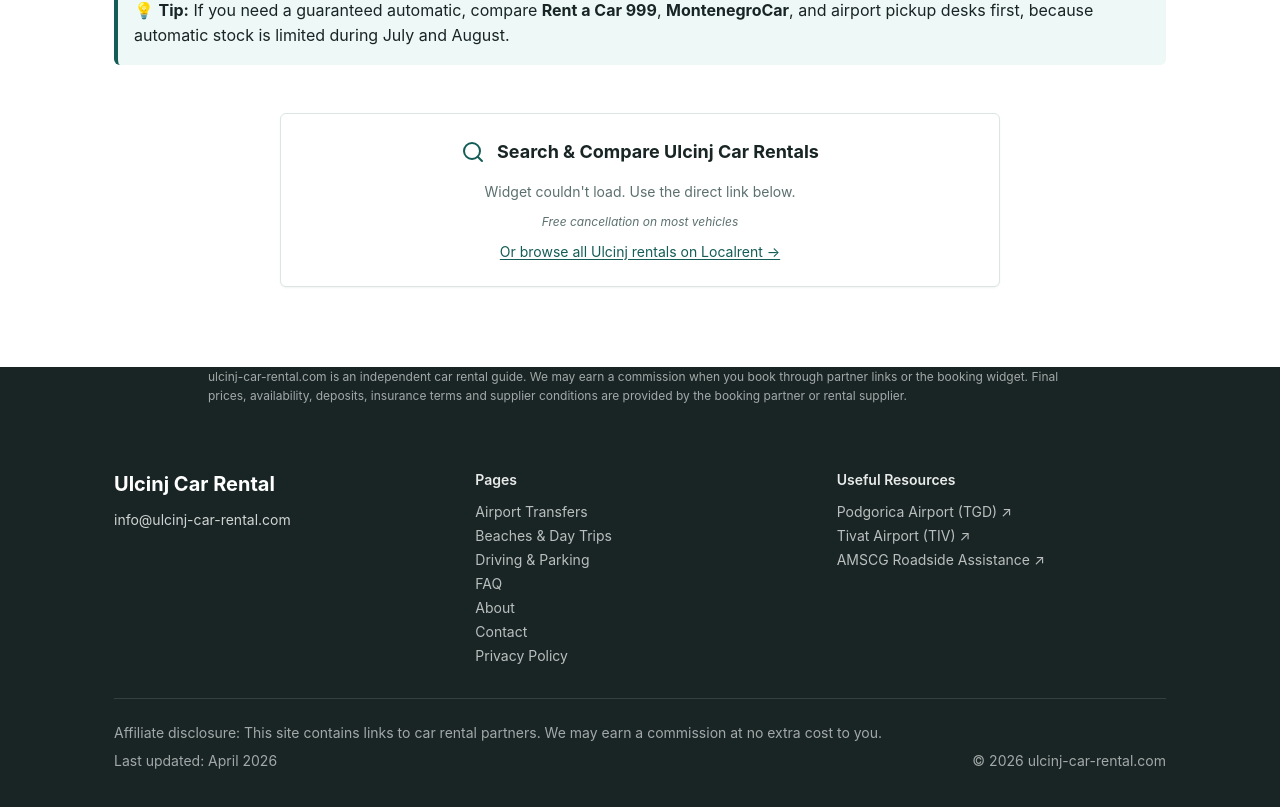
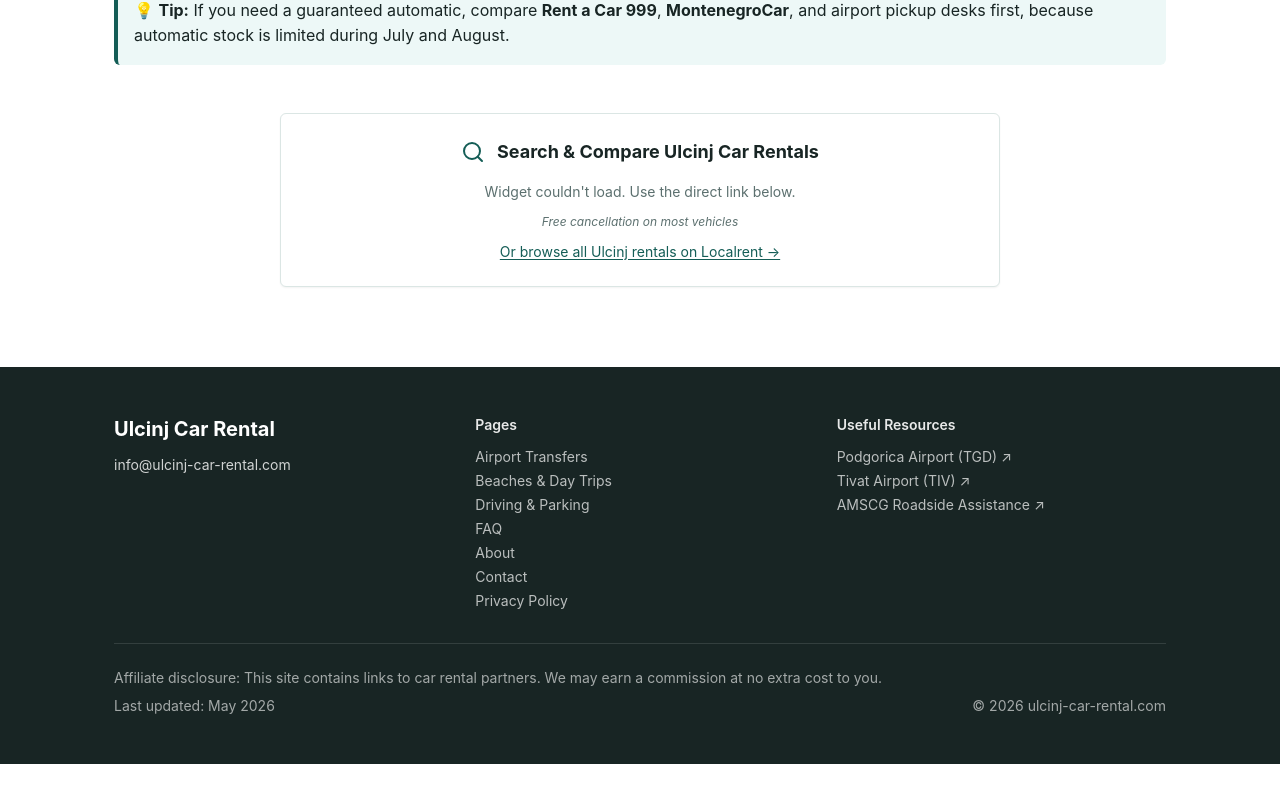
Before and after one commit to LeadGate/ulcinj-car-rental, a React (Vite) app: page / in a window 1280 px wide. Shown: the part 5641-6448 px from the top of the page. After the commit the page ends 6405 px from the top, so only its background shows below. Built offline with nearby package versions, Linux system fonts and the light colour scheme; the HTML template or start-up script is replaced by a standard one.

Commit message:
fix(footer): canonical structure — single disclosure, current date, copyright bottom
- remove orphan affiliate disclaimer floating outside container
- bump "Last updated" to May 2026 (was stale)
- canonical legal-block order: disclosure → last updated → © last

```diff
--- a/src/components/Footer.tsx
+++ b/src/components/Footer.tsx
@@ -18,9 +18,6 @@ const outboundLinks = [
 
 const Footer = () => (
   <footer className="bg-foreground text-primary-foreground" role="contentinfo">
-      <p className="text-xs opacity-60 leading-relaxed mb-4 px-4 max-w-4xl mx-auto">
-        ulcinj-car-rental.com is an independent car rental guide. We may earn a commission when you book through partner links or the booking widget. Final prices, availability, deposits, insurance terms and supplier conditions are provided by the booking partner or rental supplier.
-      </p>
     <div className="container py-12">
       <div className="grid grid-cols-1 md:grid-cols-3 gap-8">
         <div>
@@ -67,7 +64,7 @@ const Footer = () => (
       <div className="mt-8 pt-6 border-t border-primary-foreground/20 text-sm opacity-60">
         <p className="mb-2">Affiliate disclosure: This site contains links to car rental partners. We may earn a commission at no extra cost to you.</p>
         <div className="flex flex-col sm:flex-row sm:items-center sm:justify-between gap-2">
-          <p>Last updated: April 2026</p>
+          <p>Last updated: May 2026</p>
           <p>&copy; {new Date().getFullYear()} ulcinj-car-rental.com</p>
         </div>
       </div>
```
